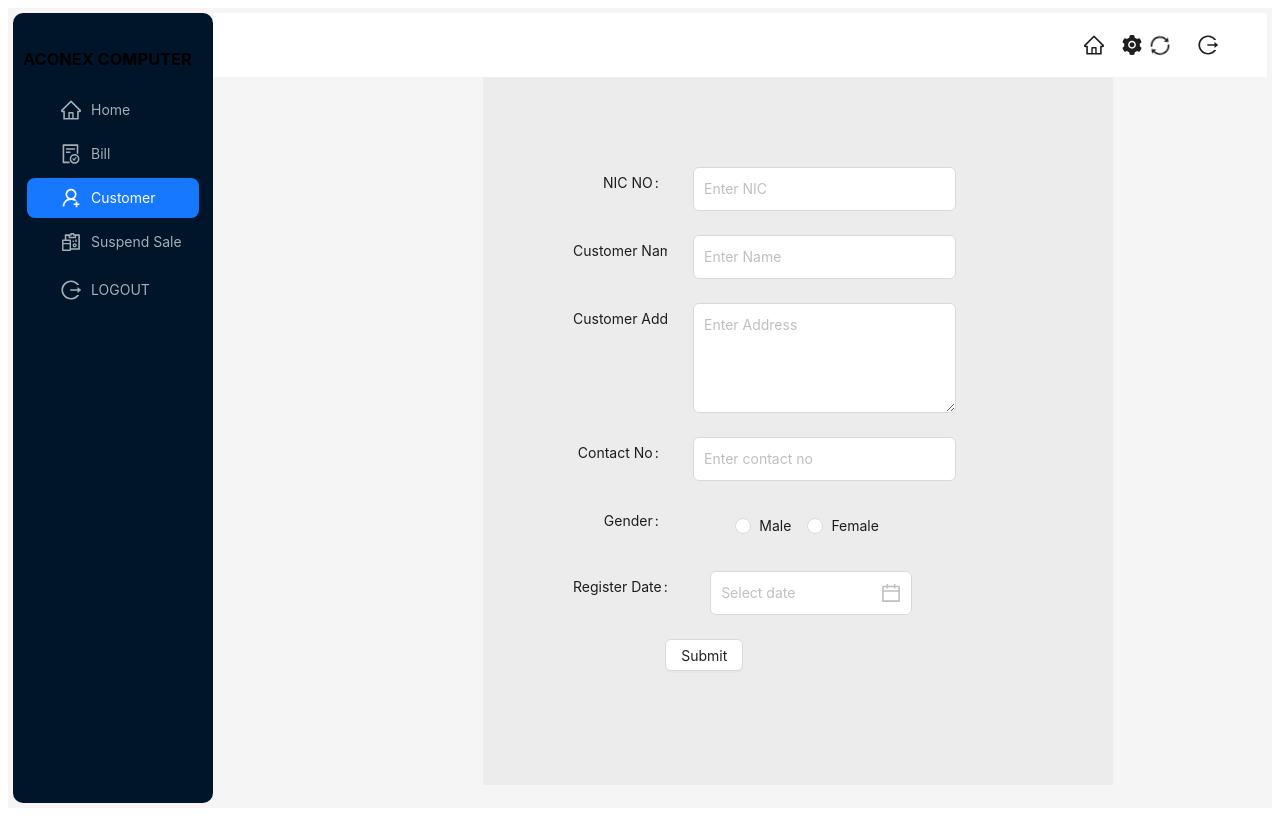
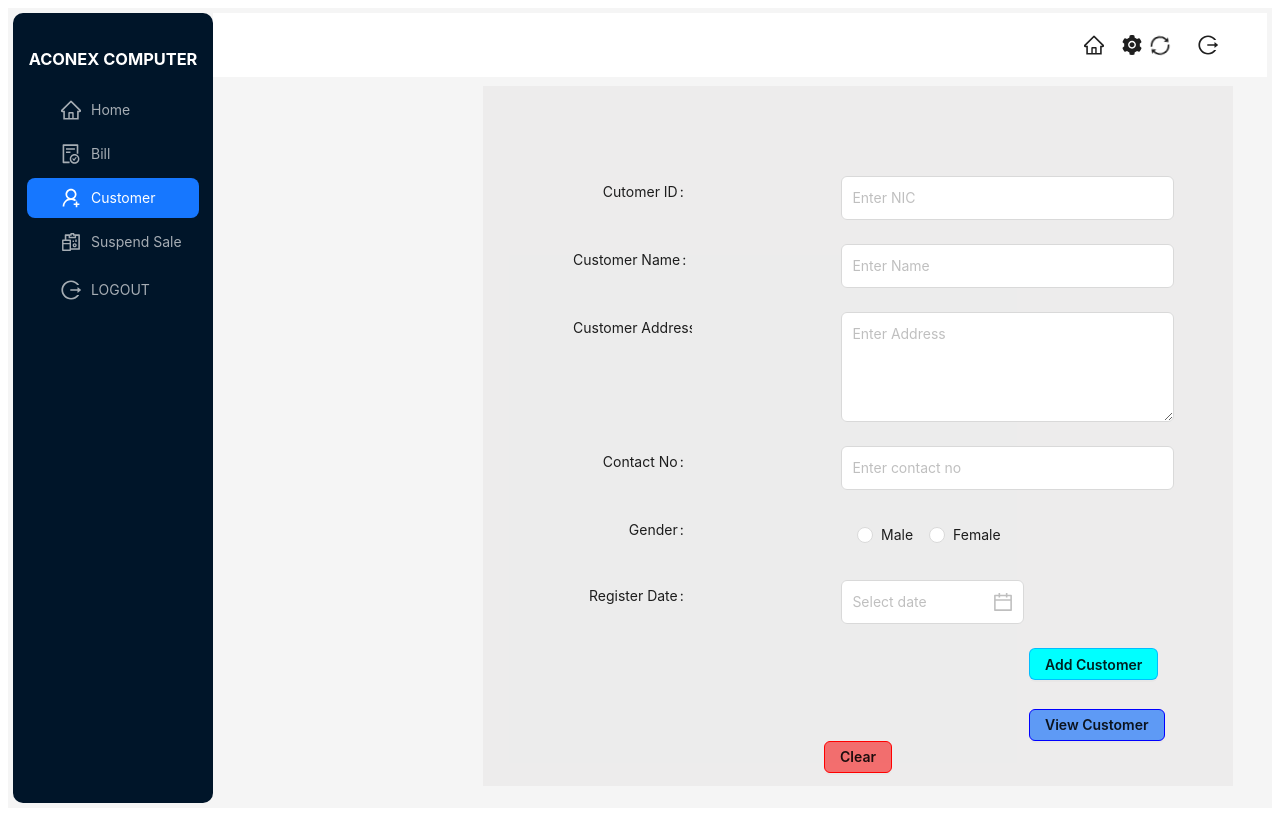
Before and after one commit to TharinduHarshana/Acconexfrontend, a React (Create React App) app: page /addcus in a window 1280 px wide. Built offline with nearby package versions, Linux system fonts and the light colour scheme.

Commit message:
ViewButton
Done the link to  View Customer page when press the view button

```diff
--- a/src/App.js
+++ b/src/App.js
@@ -9,6 +9,7 @@ import SalesDachboad from './components/SalesComponents/SalesDachboad';
 import Bill from './components/SalesComponents/Bill';
 import AddCustomer from './components/SalesComponents/AddCustomer';
 import SuspendSale from './components/SalesComponents/SuspendSale';
+import ViewCutomer from './pages/ViewCutomer';
 
 function App() {
   return (
@@ -23,6 +24,7 @@ function App() {
           <Route path='/addcus' element={<AddCustomer/>}/>
           <Route path='/holdbill' element={<SuspendSale/>}/>
           <Route path='/log' element={<Login/>}/>
+          <Route path='/viewcustomer' element={<ViewCutomer/>}/>
       </Routes>
     </BrowserRouter>
   );
--- a/src/components/DefaultHandle.js
+++ b/src/components/DefaultHandle.js
@@ -8,7 +8,7 @@ import { Link } from 'react-router-dom';
 const { Header, Sider, Content } = Layout;
 
 const DefaultHandle = ({ children }) => {
-  const [collapsed, setCollapsed] = useState(false);
+  const [collapsed] = useState(false);
   const [selectedKey, setSelectedKey] = useState(window.location.pathname);
 
   const {
--- a/src/components/SalesComponents/AddCustomer.js
+++ b/src/components/SalesComponents/AddCustomer.js
@@ -2,6 +2,7 @@ import React, { useState } from 'react'
 import DefaultHandleSales from './DefaultHandleSales'
 import { Button, DatePicker, Form, Input,Radio,}from 'antd';
 import '../../styles/sales.css';
+import { Link } from 'react-router-dom';
 
 
 // const { RangePicker } = DatePicker;
@@ -31,7 +32,7 @@ const AddCustomer = ({children}) => {
       >
 
     <div className='content'>
-        <Form.Item className='input' label="NIC NO : ">
+        <Form.Item className='input' label="Cutomer ID : ">
           <Input className='inbox' placeholder='Enter NIC' />
         </Form.Item>
 
@@ -39,7 +40,7 @@ const AddCustomer = ({children}) => {
           <Input className='inbox' placeholder='Enter Name'/>
         </Form.Item>
 
-        <Form.Item className='input' label="Customer Address : ">
+        <Form.Item className='input' label="Customer Address: ">
           <TextArea rows={4} className='inbox' placeholder='Enter Address' />
         </Form.Item>
 
@@ -58,10 +59,16 @@ const AddCustomer = ({children}) => {
           <DatePicker className='inbox' />
         </Form.Item>
 
-        <Form.Item  className='btn' >
-          <Button>Submit</Button>
-        </Form.Item>
+
+        <Button  className='btnadd' >Add Customer</Button>
+        <Link to ="/viewcustomer">
+        <Button  className='btnview'>View Customer</Button>
+        </Link>
+
+        <Button  className='btnreset' >Clear</Button>
+
         </div>
+
       </Form>
 
     {children}
--- a/src/components/SalesComponents/DefaultHandleSales.js
+++ b/src/components/SalesComponents/DefaultHandleSales.js
@@ -3,8 +3,6 @@ import {FileDoneOutlined ,HomeOutlined,LogoutOutlined,UserAddOutlined ,Reconcili
 import { Layout, Menu, theme } from 'antd';
 import { Link } from 'react-router-dom';
 import "./../../styles/sidebar.css";
-import { SearchOutlined } from '@ant-design/icons';
-import { Button, Flex} from 'antd';
 import { Space,} from 'antd';
 import { SettingFilled, SyncOutlined } from '@ant-design/icons';
 
@@ -27,7 +25,7 @@ const DefaultHandleSales= ({children}) => {
     <Layout>
       <Sider trigger={null} collapsible collapsed={collapsed}>
         <div className="demo-logo-vertical" />
-        <h3 className="text-center text-light font-wight-bold">ACONEX COMPUTER</h3>
+        <h3 className="title">ACONEX COMPUTER</h3>
         <Menu
           theme="dark"
           mode="inline"
--- a/src/components/SalesComponents/SuspendSale.js
+++ b/src/components/SalesComponents/SuspendSale.js
@@ -1,6 +1,5 @@
 import React from 'react';
-import { Input, Button, Flex, Table } from 'antd';
-import { SearchOutlined } from '@ant-design/icons';
+import {  Table } from 'antd';
 import DefaultHandleSales from './DefaultHandleSales';
 import '../../styles/sales.css';
 
--- /dev/null
+++ b/src/pages/ViewCutomer.js
@@ -0,0 +1,9 @@
+import React from 'react'
+
+function ViewCutomer() {
+  return (
+    <div>ViewCutomer</div>
+  )
+}
+
+export default ViewCutomer
--- a/src/styles/sales.css
+++ b/src/styles/sales.css
@@ -5,6 +5,10 @@
     background-color: rgba(195, 192, 192, 0.177);
     vertical-align: center;
     margin-left: 30%;
+    height: 700px;
+    margin-top: 1%;
+    width: 750px;
+
 
 
 
@@ -18,7 +22,8 @@
 }
 .inbox{
     padding: 10px;
-    margin-left: 10%;
+    margin-left: 45%;
+    margin-right: 0%;
 
 }
 .topbar{
@@ -48,3 +53,28 @@
 .dashCard{
     margin-left: 30px;
 }
+
+.btnadd{
+    background-color: aqua;
+    border-radius: 3;
+    border-color: rgba(0, 166, 255, 0.726);
+    font-weight: 600;
+    margin-left: 80%;
+    margin-top: 0%;
+}
+.btnview{
+    background-color: rgba(66, 138, 247, 0.836);
+    border-radius: 3;
+    border-color: blue;
+    font-weight: 600;
+    margin-left: 80%;
+    margin-top: 5%;
+
+}
+.btnreset{
+    background-color: rgba(244, 79, 79, 0.801);
+    border-radius: 3;
+    border-color: red;
+    font-weight: 600;
+
+}
--- a/src/styles/sidebar.css
+++ b/src/styles/sidebar.css
@@ -71,3 +71,9 @@
   .ant-layout-sider-children {
     padding: 10px;
  }
+
+ .title{
+  text-align: center;
+ font-weight: bold;
+ color: #fff;
+ }
```
